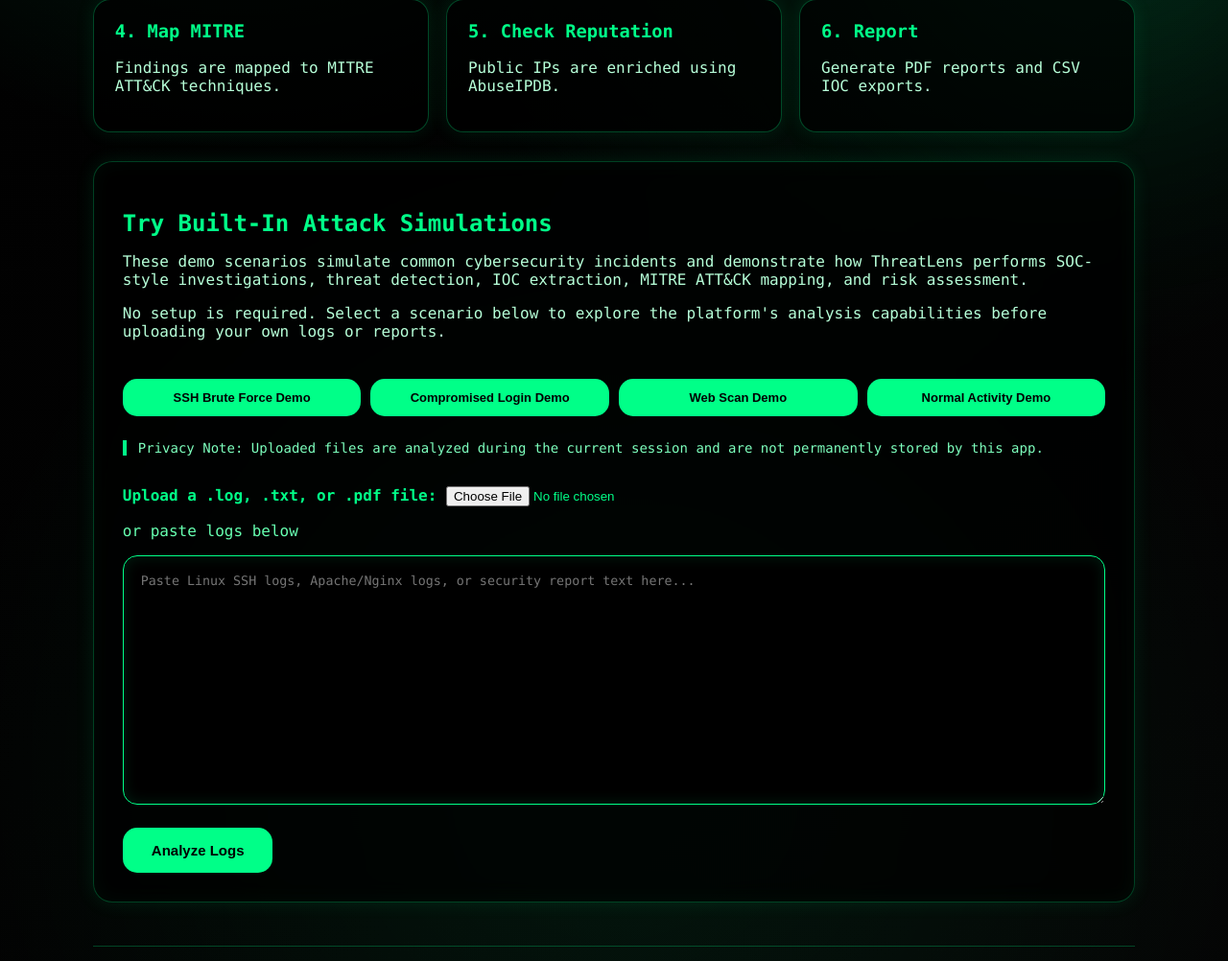
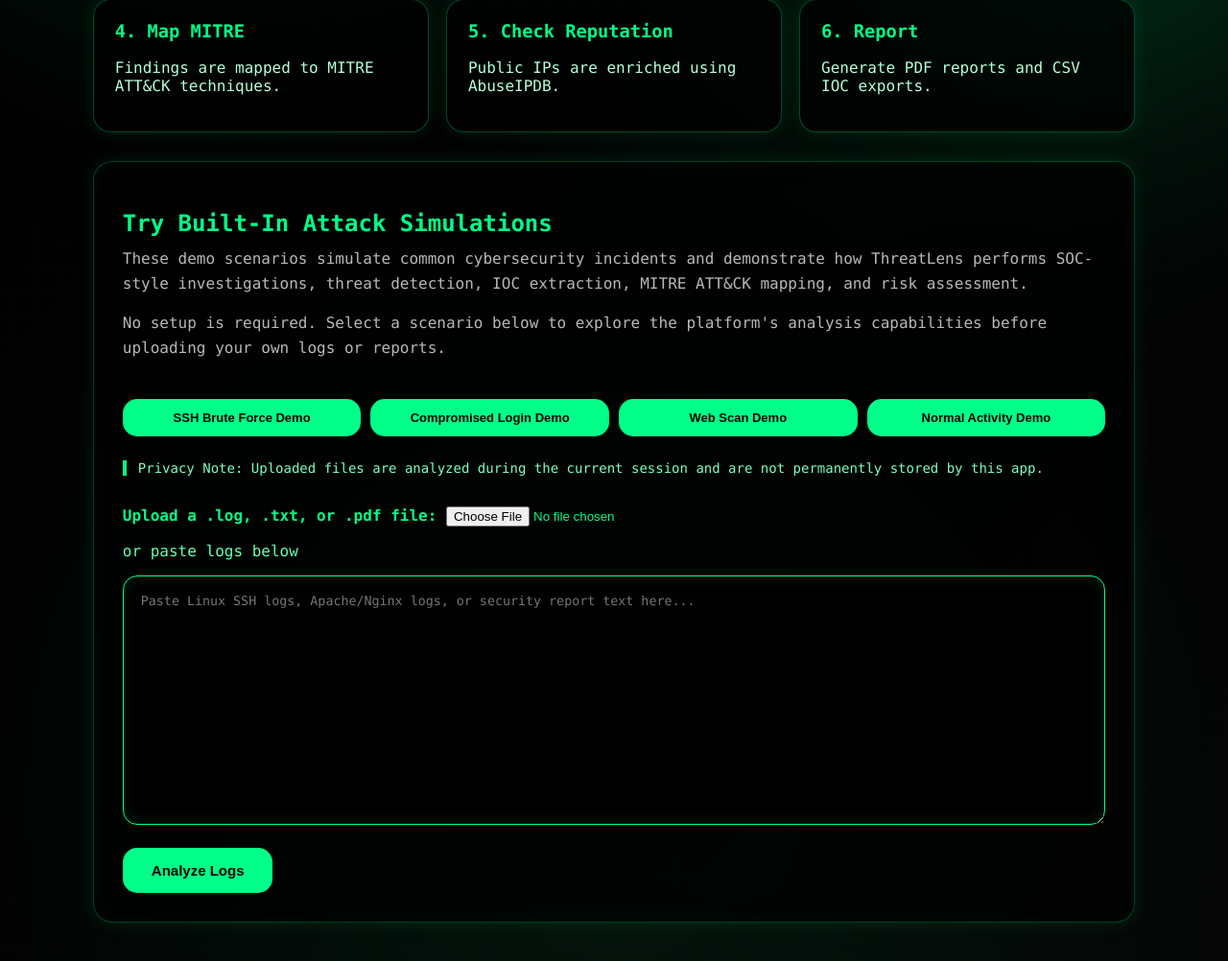
Before and after one commit to shaminnaushadhere/ThreatLens, a Flask app: page / in a window 1280 px wide. Shown: the part 816-1818 px from the top of the page at 96% size. Run offline with Flask 3, Linux system fonts and the light colour scheme.

Commit message:
Update style.css

```diff
--- a/static/style.css
+++ b/static/style.css
@@ -759,3 +759,12 @@ html {
         font-size: 18px;
     }
 }
+.demo-guide {
+    margin-bottom: 20px;
+}
+
+.demo-guide p {
+    color: #b8b8b8;
+    line-height: 1.6;
+    margin-top: 10px;
+}
```
